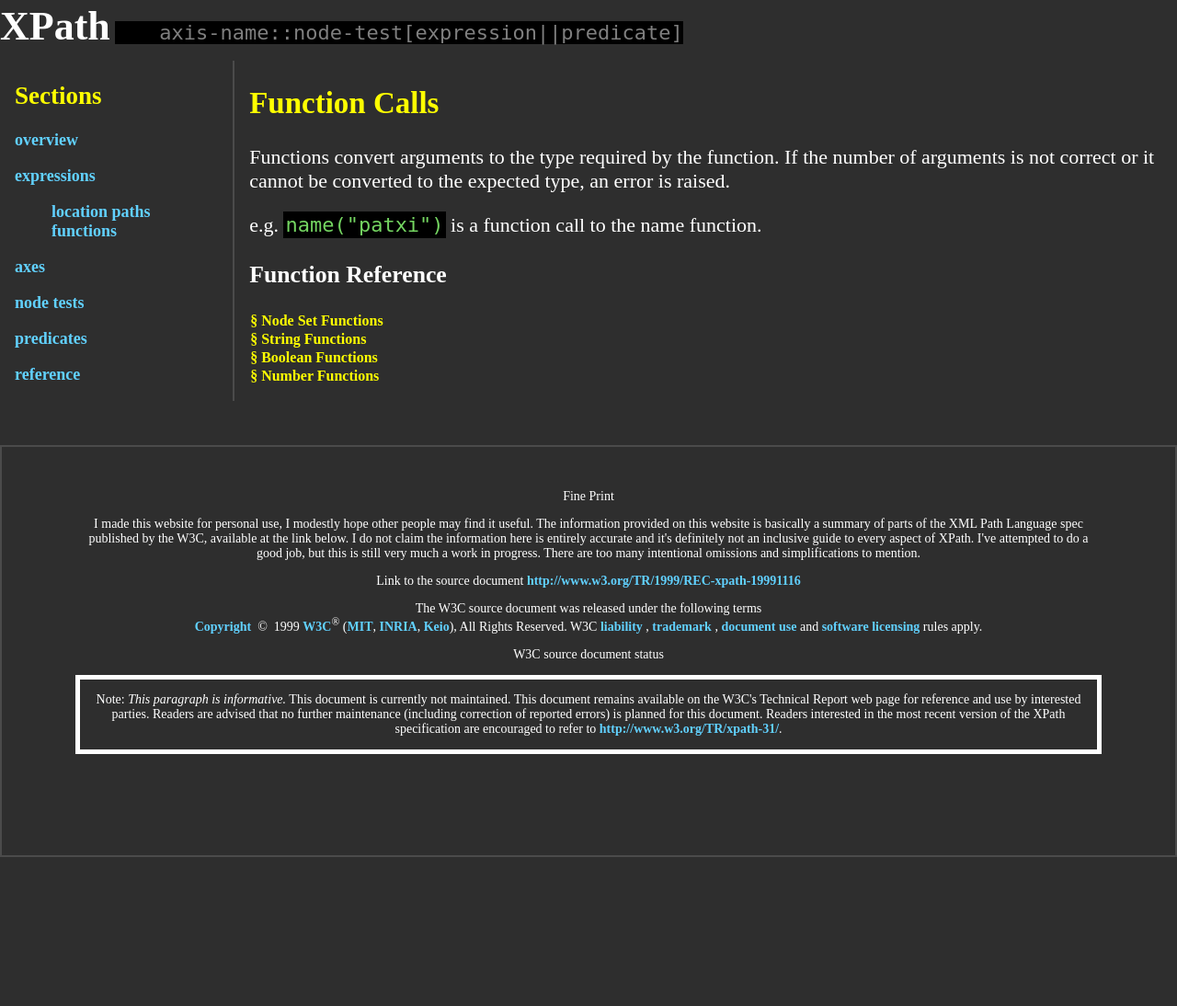
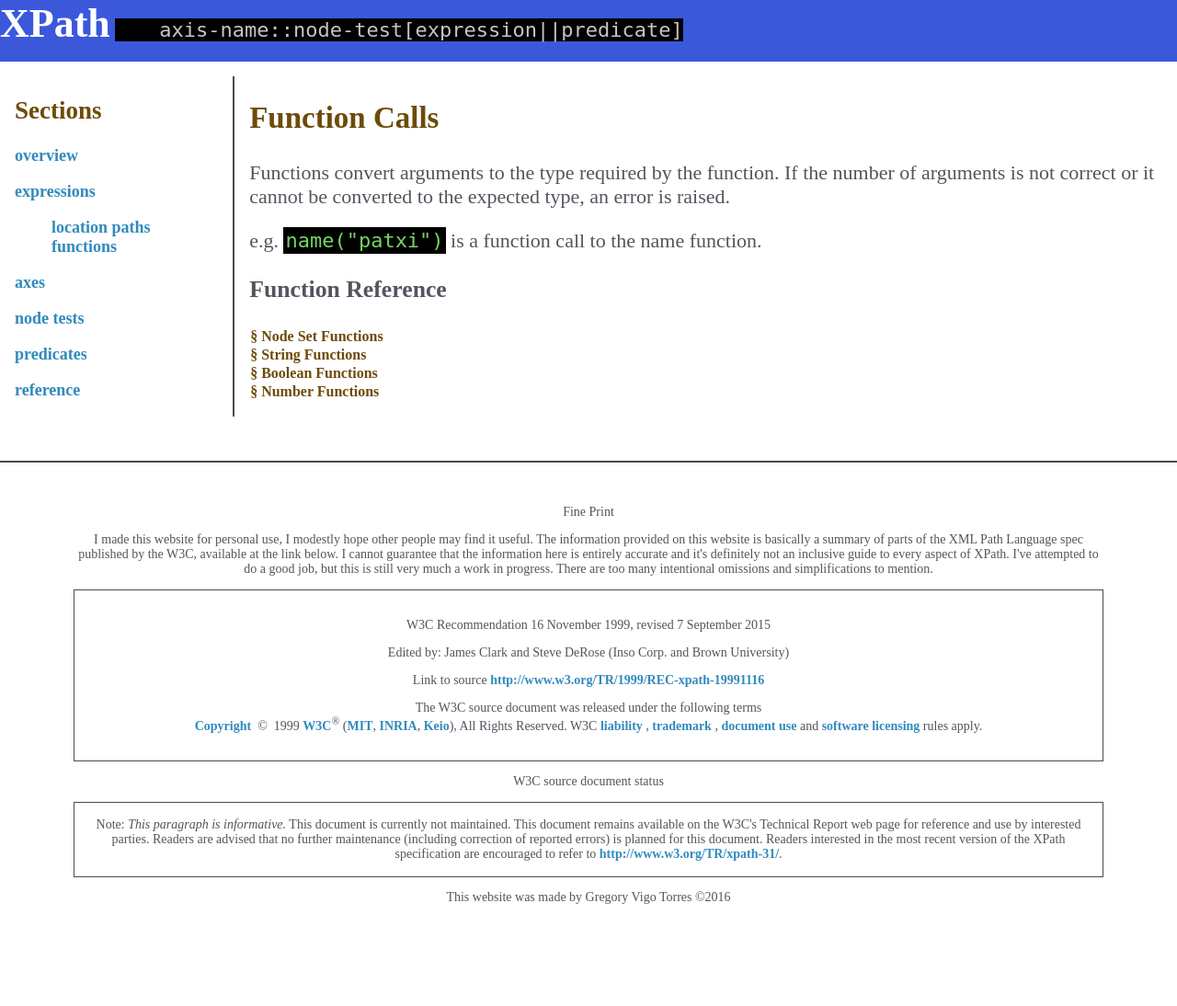
Before and after one commit to GregoryVigoTorres/xpathology, a Flask app: page /functioncalls in a window 1280 px wide. Shown: the whole page at 92% size. Before the commit the page ends 932 px from the top, so only its background shows below. Run offline with Flask 2, Linux system fonts and the light colour scheme; style sheets or scripts are compiled from the project's sources.

Commit message:
copyright info

```diff
--- a/static/docs.scss
+++ b/static/docs.scss
@@ -1,10 +1,16 @@
 $gray-border: #4B4B4B;
+$hcolor: #6D4B09;
+// $dark-gray: #2E2E2E;
+$header-bg: #3B58DB;
+$dark-gray: #53555E;
+$link-color: #318ABD;
+$strong-color: #C130B5;
 
 body {
-    background-color: #2E2E2E;
-    color: white;
-    margin: 0;
-    padding: .2rem 0 0 0;
+    color: $dark-gray;
+    background-color: white;
+    margin: 0 0 0 0;
+    padding: 0 0 0 0;
     font-size: 22px;
 }
 
@@ -28,17 +34,38 @@ body {
     flex: 2 1 80%;
 }
 
+header {
+    background-color: $header-bg;
+    color: white;
+    padding: 0 0 1rem 0;
+    margin: 0 0 1rem 0;
+
+    h1 {
+        display: inline;
+    }
+
+    code {
+        padding: 0 0 0 3rem;
+        color: #C5C5C5;
+    }
+}
+
 footer {
     text-align: center;
     padding: 2rem 5rem 6rem 5rem;
     margin: 3rem 0 0 0;
-    border: 2px solid $gray-border;
+    border-top: 2px solid $gray-border;
     font-size: 14px;
+
+    #w3c-status, #w3c-source-link {
+        border: 1px solid $gray-border;
+        padding: 1rem;
+    }
 }
 
 a {
     text-decoration: none;
-    color: #61D1FF;
+    color: $link-color;
     font-weight: 800;
     flex: 0 1 auto;
 }
@@ -47,25 +74,12 @@ h1 {
     margin: 0 0 0 0;
 }
 
-header {
-    padding: 0 0 12px 0;
-
-    h1 {
-        display: inline;
-    }
-
-    code {
-        padding: 0 0 0 3rem;
-        color: #7F7F7F;
-    }
-}
-
 h2 {
-    color: yellow;
+    color: $hcolor;
 }
 
 strong {
-    color: orange;
+    color: $strong-color;
 }
 
 ul {
@@ -101,7 +115,7 @@ code {
 .list-title, .show-hide-rows {
     cursor: default;
     font-weight: 800;
-    color: yellow;
+    color: $hcolor;
     text-align: left;
 
     &:hover {
@@ -165,7 +179,7 @@ table {
     }
 
     .section-header {
-        color: yellow;
+        color: $hcolor;
         font-weight: 800;
     }
 }
--- a/templates/base.html
+++ b/templates/base.html
@@ -24,17 +24,27 @@
             I made this website for personal use, I modestly hope other people may find it useful.
             The information provided on this website is basically a summary of parts of the XML Path Language spec
             published by the W3C, available at the link below.
-            I do not claim the information here is entirely accurate and it's definitely not an inclusive guide to
+            I cannot guarantee that the information here is entirely accurate and it's definitely not an inclusive guide to
             every aspect of XPath.
             I've attempted to do a good job, but this is still very much a work in progress.
             There are too many intentional omissions and simplifications to mention.
         </p>
+
+        <div id="w3c-source-link">
             <p>
-            Link to the source document
+            W3C Recommendation 16 November 1999, revised 7 September 2015
+            </p>
+
+            <p>
+            Edited by: James Clark and Steve DeRose (Inso Corp. and Brown University)
+            </p>
+
+            <p>
+            Link to source
             <a href="http://www.w3.org/TR/1999/REC-xpath-19991116"
-                target="blank"
-                >http://www.w3.org/TR/1999/REC-xpath-19991116</a>
+               target="blank">http://www.w3.org/TR/1999/REC-xpath-19991116</a>
             </p>
+
             <p class="copyright">
             The W3C source document was released under the following terms
             <br>
@@ -57,12 +67,13 @@
                software licensing
            </a> rules apply.
             </p>
+        </div>
 
         <p>
             W3C source document status
         </p>
 
-        <p style="border: solid thick white; padding: 1em">
+        <p id='w3c-status'>
             Note:
                 <em>This paragraph is informative.</em> This document is currently not maintained.
                 This document remains available on the W3C's Technical Report
@@ -72,6 +83,7 @@
                 XPath specification are encouraged to refer to
                 <a href="http://www.w3.org/TR/xpath-31/">http://www.w3.org/TR/xpath-31/</a>.
         </p>
+        <p>This website was made by Gregory Vigo Torres &#169;2016</p>
 
     </div>
 </footer>
```
Lines whose indentation alone changed are shown as unchanged.
